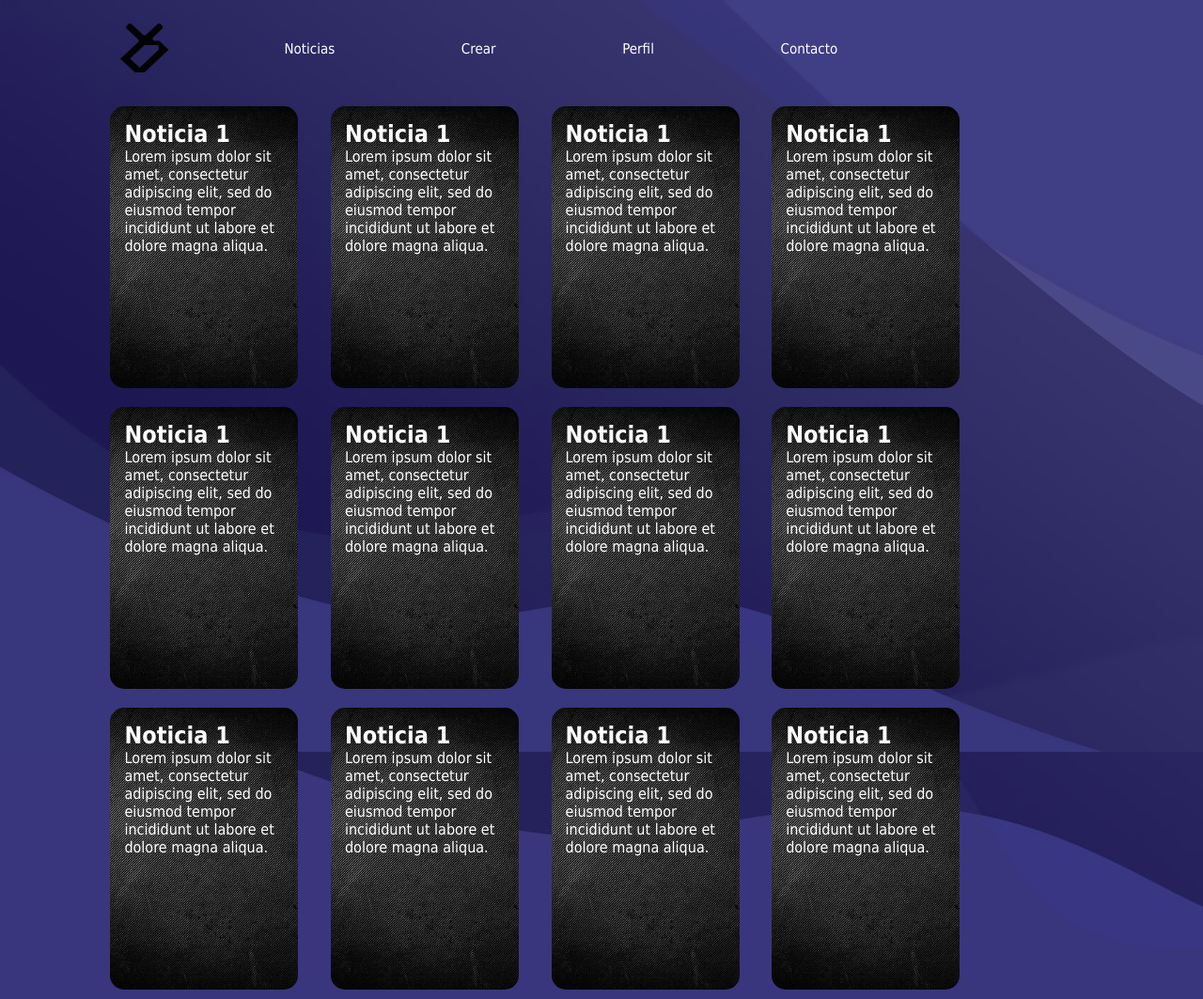
After one commit to valle-code/Boolean, a PHP site: page /noticias.html in a window 1280 px wide. The commit adds this page. Shown: the whole page at 94% size. Run offline with PHP 8.4, Linux system fonts and the light colour scheme; some web fonts are replaced.

Commit message:
DEFINITIVO

```diff
--- a/pantallas/contacto.html
+++ b/pantallas/contacto.html
@@ -20,7 +20,7 @@
                         <a href="./index.html" class="decBarra">Home</a>
                     </li>
                     <li class="barra">
-                        <a href="./foros.html" class="decBarra">Foros</a>
+                        <a href="./crearNoticia.html" class="decBarra">Crear</a>
                     </li>
                     <li class="barra">
                         <a href="./perfil.html" class="decBarra">Perfil</a>
--- a/pantallas/estilos.css
+++ b/pantallas/estilos.css
@@ -40,6 +59,11 @@
   width: 110%;
   height: 200px;
 }
+
+body {
+  background-image: url(./imagenes/website-background-image-size-psd-vector-photo.jpg);
+}
+
 #caja {
   width: 400px;
   height: 440px;
@@ -66,10 +90,11 @@
 }
 
 .navegacion {
-  height: 12%;
+
   display: flex;
   align-items: center;
 }
+
 nav {
   flex: 1;
   text-align: right;
@@ -115,11 +140,48 @@ li:hover {
 .contenedor {
   width: 100%;
   background-image: url(./imagenes/website-background-image-size-psd-vector-photo_waifu2x_art_noise3_scale_tta_1.png);
-
+  display: flex;
+  flex-direction: row;
+  flex-flow: wrap;
   background-size: cover;
   padding-left: 8%;
   padding-right: 8%;
   box-sizing: border-box;
+}
+
+
+.boton{
+  width: 100%;
+  padding: 2%;
+  background-color: rgb(255, 255, 255);
+  border-radius: 30px;
+  border: none;
+  color: rgb(0, 0, 0);
+  font-size: 20px;
+  font-weight: bold;
+  cursor: pointer;
+  text-decoration: none;
+}
+
+.tarjeta{
+  display: flex;
+  align-items: center;
+  justify-content: center;
+  align-items: center;
+  width: 100%;
+  height: 100%;
+
+}
+
+.algo {
+  width: 100%;
+  height: auto;
+  display: flex;
+  flex-direction: row;
+  flex-flow: wrap;
+  background-size: cover;
+  box-sizing: border-box;
+  justify-content: space-around;
 }
 
 li:hover {
--- a/pantallas/log.html
+++ b/pantallas/log.html
@@ -9,8 +9,11 @@
 </head>
 <body>
     <div id = "container">
+
         <div class = "padre">
+
           <div id = "logcaja">
+
             <form action="#" method="post">
             <div id = "campos">
                 <label for>Email:</label>
@@ -20,7 +23,7 @@
                 <input type="submit" name="login" id="login" value = "login">
             </div>
             <div id = "centrar">
-                <img src = "../pantallas/imagenes/LogoDani-02.png" heigth = "200px" width = "200px">
+                <a title="atras" href="./index.html"><img src="./imagenes/LogoDani-02.png" alt="atrás" heigth = "200px" width = "200px"/></a>
             </div>
             </form>
            </div>
--- /dev/null
+++ b/pantallas/noticias.html
@@ -0,0 +1,130 @@
+<html>
+
+<head>
+    <meta charset="UTF-8">
+    <meta http-equiv="X-UA-Compatible" content="IE=edge">
+    <meta http-equiv="Content-Type" content="text/html; charset=iso-8859-1" />
+    <link rel="stylesheet" type="text/css" href="estilos.css" title="style" />
+    <link href=" https://fonts.google.com/css?family=Kanit" rel = "stylesheet">
+    <!--favicon-->
+    <link rel="shortcut icon" href="" type="image/x-icon">
+    <title>Noticias</title>
+</head>
+
+<body>
+    <!--Barra de navegación-->
+    <div class="contenedor">
+        <div class="navegacion">
+          <a href = "./index.html"><img src="./imagenes/LogoDani-02.png" class="logo"/></a>
+            <nav>
+                <ul>
+                    <li class="barra">
+                        <a href="./noticias.html" class="decBarra">Noticias</a>
+                    </li>
+                    <li class="barra">
+                        <a href="./crearNoticia.html" class="decBarra">Crear</a>
+                    </li>
+                    <li class="barra">
+                        <a href="./perfil.html" class="decBarra">Perfil</a>
+                    </li>
+                    <li class="barra">
+                        <a href="./contacto.html" class="decBarra">Contacto</a>
+                    </li>
+                </ul>
+            </nav>
+        </div>
+        <!--Hazme un div centrado con tarjetas -->
+        <div class="algo">
+            <div class="tarjeta">
+                <div class="texto">
+                  <div class="wrapper" id="wrapper1">
+                    <h5>Noticia 1</h5>
+                    <p>
+                        Lorem ipsum dolor sit amet, consectetur adipiscing elit, sed do
+                        eiusmod tempor incididunt ut labore et dolore magna aliqua.
+                    </p>
+                  </div>
+                  <div class="wrapper" id="wrapper1">
+                    <h5>Noticia 1</h5>
+                    <p>
+                        Lorem ipsum dolor sit amet, consectetur adipiscing elit, sed do
+                        eiusmod tempor incididunt ut labore et dolore magna aliqua.
+                    </p>
+                </div>
+                <div class="wrapper" id="wrapper1">
+                  <h5>Noticia 1</h5>
+                  <p>
+                      Lorem ipsum dolor sit amet, consectetur adipiscing elit, sed do
+                      eiusmod tempor incididunt ut labore et dolore magna aliqua.
+                  </p>
+                </div>
+                <div class="wrapper" id="wrapper1">
+                  <h5>Noticia 1</h5>
+                  <p>
+                      Lorem ipsum dolor sit amet, consectetur adipiscing elit, sed do
+                      eiusmod tempor incididunt ut labore et dolore magna aliqua.
+                  </p>
+                </div>
+                <div class="wrapper" id="wrapper1">
+                  <h5>Noticia 1</h5>
+                  <p>
+                      Lorem ipsum dolor sit amet, consectetur adipiscing elit, sed do
+                      eiusmod tempor incididunt ut labore et dolore magna aliqua.
+                  </p>
+                </div>
+                <div class="wrapper" id="wrapper1">
+                  <h5>Noticia 1</h5>
+                  <p>
+                      Lorem ipsum dolor sit amet, consectetur adipiscing elit, sed do
+                      eiusmod tempor incididunt ut labore et dolore magna aliqua.
+                  </p>
+                </div>
+                <div class="wrapper" id="wrapper1">
+                  <h5>Noticia 1</h5>
+                  <p>
+                      Lorem ipsum dolor sit amet, consectetur adipiscing elit, sed do
+                      eiusmod tempor incididunt ut labore et dolore magna aliqua.
+                  </p>
+                </div>
+                <div class="wrapper" id="wrapper1">
+                  <h5>Noticia 1</h5>
+                  <p>
+                      Lorem ipsum dolor sit amet, consectetur adipiscing elit, sed do
+                      eiusmod tempor incididunt ut labore et dolore magna aliqua.
+                  </p>
+                </div>
+                <div class="wrapper" id="wrapper1">
+                  <h5>Noticia 1</h5>
+                  <p>
+                      Lorem ipsum dolor sit amet, consectetur adipiscing elit, sed do
+                      eiusmod tempor incididunt ut labore et dolore magna aliqua.
+                  </p>
+                </div>
+                <div class="wrapper" id="wrapper1">
+                  <h5>Noticia 1</h5>
+                  <p>
+                      Lorem ipsum dolor sit amet, consectetur adipiscing elit, sed do
+                      eiusmod tempor incididunt ut labore et dolore magna aliqua.
+                  </p>
+                </div>
+                <div class="wrapper" id="wrapper1">
+                  <h5>Noticia 1</h5>
+                  <p>
+                      Lorem ipsum dolor sit amet, consectetur adipiscing elit, sed do
+                      eiusmod tempor incididunt ut labore et dolore magna aliqua.
+                  </p>
+                </div>
+                <div class="wrapper" id="wrapper1">
+                  <h5>Noticia 1</h5>
+                  <p>
+                      Lorem ipsum dolor sit amet, consectetur adipiscing elit, sed do
+                      eiusmod tempor incididunt ut labore et dolore magna aliqua.
+                  </p>
+                </div>
+              </div>
+            </div>
+        </div>
+    </div>
+</body>
+
+</html>
--- a/pantallas/perfil.html
+++ b/pantallas/perfil.html
@@ -8,7 +8,9 @@
     <title>Perfil</title>
   </head>
   <body>
+
     <div class="responsive">
+      <a title="atras" href="./index.html"><img src="./imagenes/icons8-atrás-100.png" alt="atrás"/></a>
       <div class="perfil">
 
           <div class="perfil-img">
```
Also changed, not shown: other parts of pantallas/estilos.css (+44 -1 lines), pantallas/crearNoticia.html (renamed from pantallas/crearForo.html, +4 -4 lines), pantallas/index.html (+8 -5 lines), pantallas/registro.html (+7 -7 lines), pantallas/imagenes/favicon.png (added).
